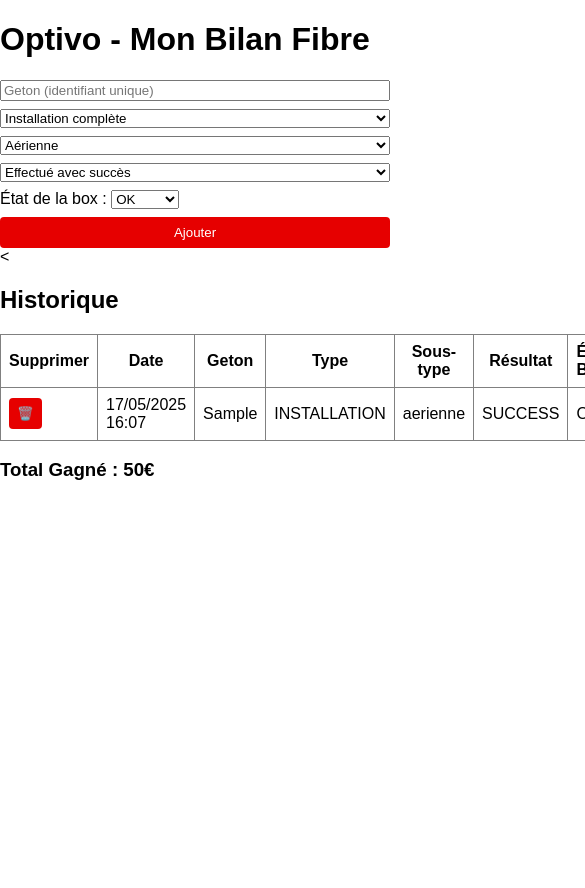
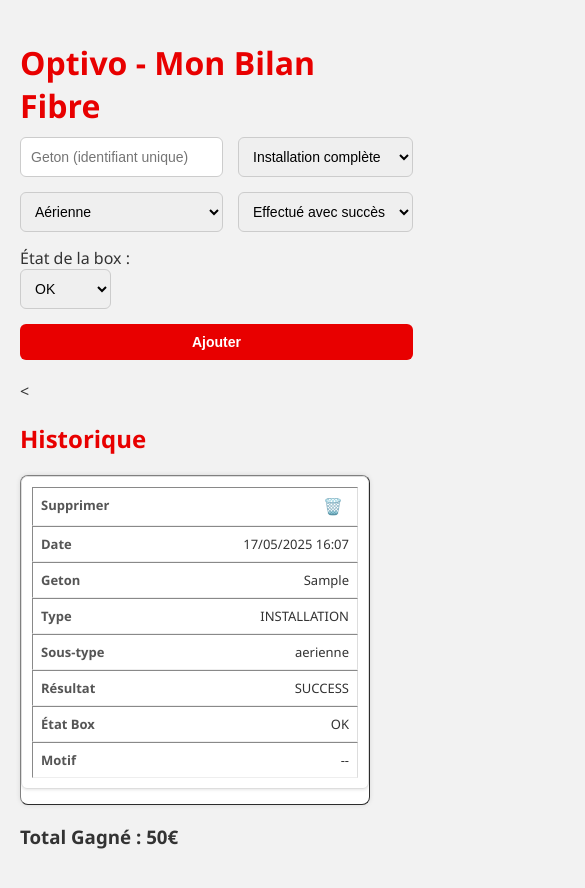
Before and after one commit to BssD-Ouss/optivo, a plain HTML site: page index.html in a window 390 px wide. Both pictures are taken after typing "Sample" into the empty fields and a click on the button "Ajouter". Shown: the top 888 px of the page, 585 px wide, since content can reach past the window. Before the commit the page ends 844 px from the top, so only its background shows below. Drawn offline with Linux system fonts and the light colour scheme.

Commit message:
Amélioration : design

```diff
--- a/app.js
+++ b/app.js
@@ -13,14 +13,15 @@ document.addEventListener("DOMContentLoaded", () => {
   let interventions = JSON.parse(localStorage.getItem("interventions") || "[]");
 
   function updateHistorique() {
-	    historiqueTableBody.innerHTML = "";
+	   historiqueTableBody.innerHTML = "";
   let total = 0;
 
   interventions.forEach((item, index) => {
     const tr = document.createElement("tr");
 
-    // Colonne Supprimer
+    // Supprimer
     const tdDel = document.createElement("td");
+    tdDel.setAttribute("data-label", "Supprimer");
     const btnDel = document.createElement("button");
     btnDel.textContent = "🗑️";
     btnDel.title = "Supprimer cette intervention";
@@ -35,8 +36,9 @@ document.addEventListener("DOMContentLoaded", () => {
     tdDel.appendChild(btnDel);
     tr.appendChild(tdDel);
 
-    // Colonne Date
+    // Date
     const tdDate = document.createElement("td");
+    tdDate.setAttribute("data-label", "Date");
     const dateObj = new Date(item.date);
     tdDate.textContent = dateObj.toLocaleDateString("fr-FR", {
       day: "2-digit",
@@ -47,28 +49,33 @@ document.addEventListener("DOMContentLoaded", () => {
     });
     tr.appendChild(tdDate);
 
-    // Colonne Geton
+    // Geton
     const tdGeton = document.createElement("td");
+    tdGeton.setAttribute("data-label", "Geton");
     tdGeton.textContent = item.geton;
     tr.appendChild(tdGeton);
 
-    // Colonne Type
+    // Type
     const tdType = document.createElement("td");
+    tdType.setAttribute("data-label", "Type");
     tdType.textContent = item.type.toUpperCase();
     tr.appendChild(tdType);
 
-    // Colonne Sous-type
+    // Sous-type
     const tdSousType = document.createElement("td");
+    tdSousType.setAttribute("data-label", "Sous-type");
     tdSousType.textContent = item.sousType;
     tr.appendChild(tdSousType);
 
-    // Colonne Résultat
+    // Résultat
     const tdResultat = document.createElement("td");
+    tdResultat.setAttribute("data-label", "Résultat");
     tdResultat.textContent = item.resultat.toUpperCase();
     tr.appendChild(tdResultat);
 
-    // Colonne État Box (OK, ETAPE 9 ou NOK)
+    // État Box
     const tdEtatBox = document.createElement("td");
+    tdEtatBox.setAttribute("data-label", "État Box");
     if (item.resultat === "success") {
       tdEtatBox.textContent = item.etatBox.toUpperCase(); // OK ou ETAPE 9
     } else {
@@ -76,8 +83,9 @@ document.addEventListener("DOMContentLoaded", () => {
     }
     tr.appendChild(tdEtatBox);
 
-    // Colonne Motif (motif si échec, sinon "--")
+    // Motif
     const tdMotif = document.createElement("td");
+    tdMotif.setAttribute("data-label", "Motif");
     if (item.resultat === "echec") {
       tdMotif.textContent = item.motif || "--";
     } else {
@@ -98,6 +106,7 @@ document.addEventListener("DOMContentLoaded", () => {
   });
 
   totalElement.textContent = `${total}€`;
+
   }
 
   function isGetonUnique(geton) {
--- a/style.css
+++ b/style.css
@@ -1,6 +1,138 @@
-body { font-family: sans-serif; margin: 0; padding: 0; background: #fff; color: #000; }
-header { background: #E60000; color: white; padding: 1rem; text-align: center; }
-main { padding: 1rem; }
-form { display: flex; flex-direction: column; gap: 0.5rem; }
-button { padding: 0.5rem; background: #E60000; color: white; border: none; border-radius: 4px; }
-#bilan { margin-top: 2rem; }
+/* Corps général */
+body {
+  font-family: 'Segoe UI', Tahoma, Geneva, Verdana, sans-serif;
+  background-color: #f2f2f2;
+  color: #333;
+  margin: 0;
+  padding: 20px;
+}
+
+/* Conteneur principal */
+.container {
+  max-width: 900px;
+  margin: 0 auto;
+  background-color: #fff;
+  padding: 20px;
+  border-radius: 10px;
+  box-shadow: 0 4px 10px rgba(0, 0, 0, 0.05);
+}
+
+/* Titres */
+h1, h2 {
+  color: #e80000; /* couleur Free Mobile */
+  margin-bottom: 10px;
+}
+
+/* Formulaire */
+form {
+  display: grid;
+  grid-template-columns: 1fr 1fr;
+  gap: 15px;
+  margin-bottom: 20px;
+}
+
+form input, form select, form button, form textarea {
+  padding: 10px;
+  border-radius: 6px;
+  border: 1px solid #ccc;
+  font-size: 14px;
+}
+
+form button {
+  background-color: #e80000;
+  color: white;
+  font-weight: bold;
+  border: none;
+  cursor: pointer;
+  grid-column: span 2;
+  transition: background-color 0.2s ease;
+}
+
+form button:hover {
+  background-color: #cc0000;
+}
+
+/* Tableau */
+table {
+  width: 100%;
+  border-collapse: collapse;
+  margin-top: 20px;
+  font-size: 14px;
+  background-color: #fff;
+  box-shadow: 0 0 5px rgba(0,0,0,0.1);
+  border-radius: 8px;
+  overflow: hidden;
+}
+
+thead {
+  background-color: #e80000;
+  color: #fff;
+}
+
+th, td {
+  padding: 10px;
+  text-align: left;
+  border-bottom: 1px solid #eee;
+}
+
+tr:hover {
+  background-color: #f9f9f9;
+}
+
+button {
+  background-color: transparent;
+  border: none;
+  font-size: 16px;
+  cursor: pointer;
+  color: #e80000;
+}
+
+/* Total */
+.total {
+  margin-top: 15px;
+  font-size: 16px;
+  font-weight: bold;
+  text-align: right;
+}
+
+/* Responsive */
+@media (max-width: 768px) {
+  form {
+    grid-template-columns: 1fr;
+  }
+
+  table, thead, tbody, th, td, tr {
+    display: block;
+  }
+
+  thead {
+    display: none;
+  }
+
+  tr {
+    margin-bottom: 15px;
+    border: 1px solid #ddd;
+    padding: 10px;
+    border-radius: 6px;
+    box-shadow: 0 1px 3px rgba(0,0,0,0.1);
+  }
+
+  td {
+    padding: 8px;
+    display: flex;
+    justify-content: space-between;
+    font-size: 13px;
+  }
+
+  td::before {
+    content: attr(data-label);
+    font-weight: bold;
+    color: #555;
+    flex: 1;
+    margin-right: 10px;
+  }
+
+  .total {
+    text-align: left;
+  }
+}
```
